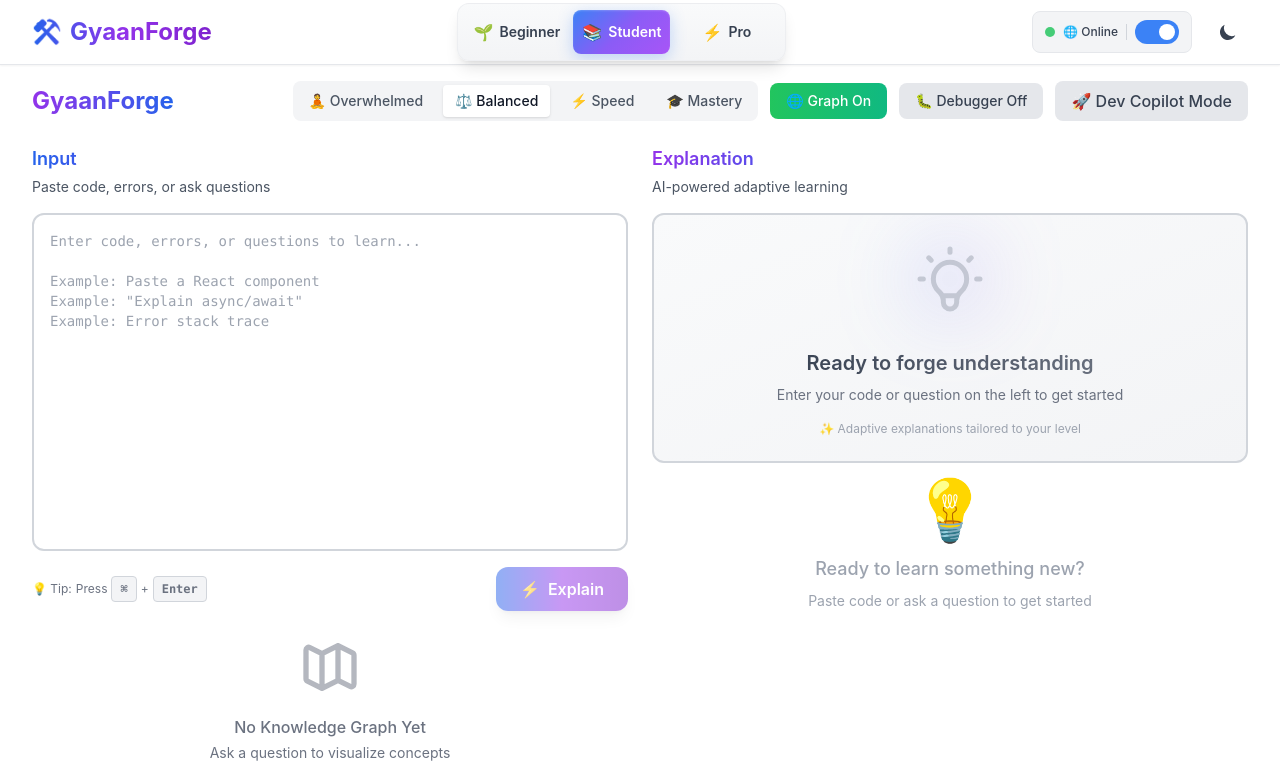
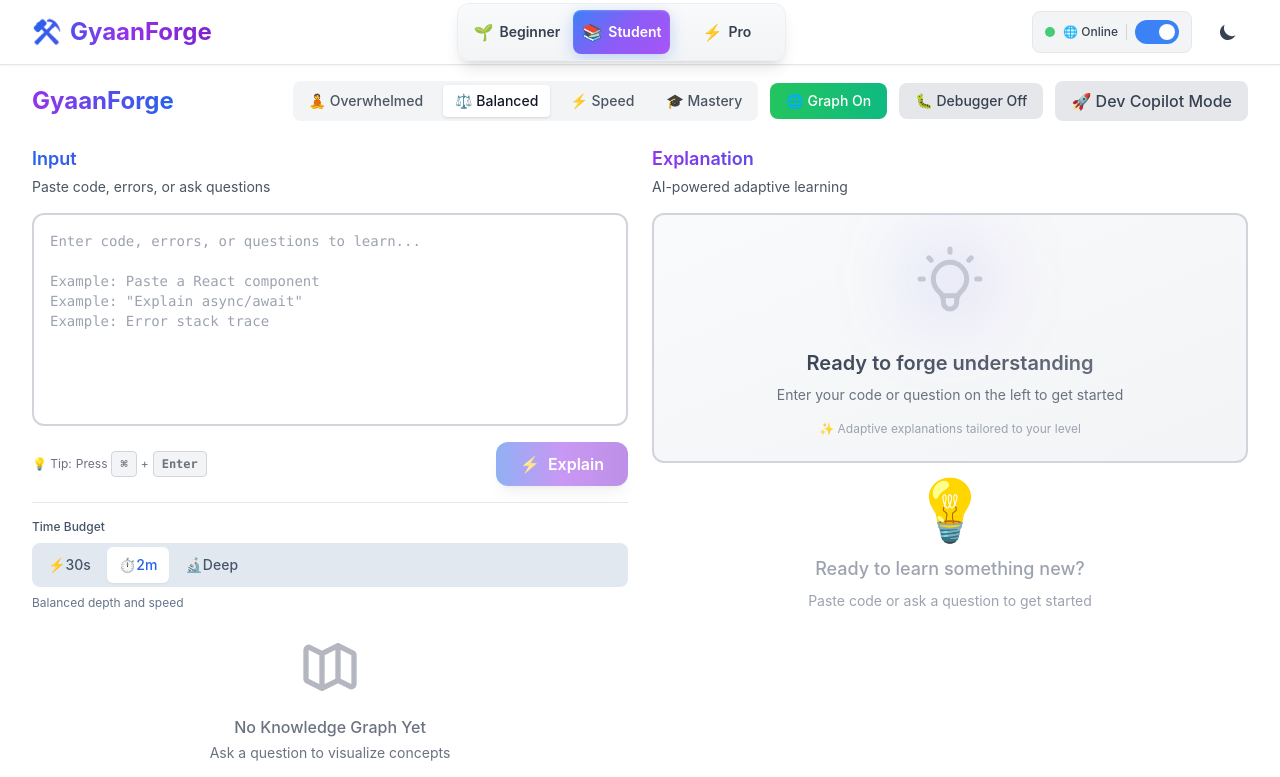
Before and after one commit to Navneet-55/demo1011, a Next.js app: page / in a window 1280 px wide. Shown: the top 777 px of the page. Built offline with nearby package versions, Linux system fonts and the light colour scheme.

Commit message:
feat: integrate session state into handleSubmit and add TimeboxControl component

```diff
--- a/app/page.tsx
+++ b/app/page.tsx
@@ -32,6 +32,7 @@
   const { mode } = useMode()
   const { effectiveMode } = useOnlineOffline()
   const { addGraph } = useKnowledgeGraph()
+  const { state: sessionState } = useLearningSession()
   const [input, setInput] = useState('')
   const [output, setOutput] = useState('')
   const [fullOutput, setFullOutput] = useState('')
@@ -82,6 +83,10 @@
           forceOffline: effectiveMode === 'offline',
           toolId,
           context,
+          timebox: sessionState.timebox,
+          perspective: sessionState.perspective,
+          futureYou: sessionState.futureYou,
+          stuckScore: sessionState.stuckState.score,
         }),
       })
 
@@ -330,6 +335,11 @@
                 isLoading={isLoading}
               />
 
+              {/* Feature #4: Timebox Control */}
+              <div className="mt-4 pt-4 border-t border-gray-200 dark:border-gray-700">
+                <TimeboxControl />
+              </div>
+
               {/* Error Input Section */}
               {showErrorDebugger && (
                 <div className="mt-4 pt-4 border-t border-gray-200 dark:border-gray-700">
```
